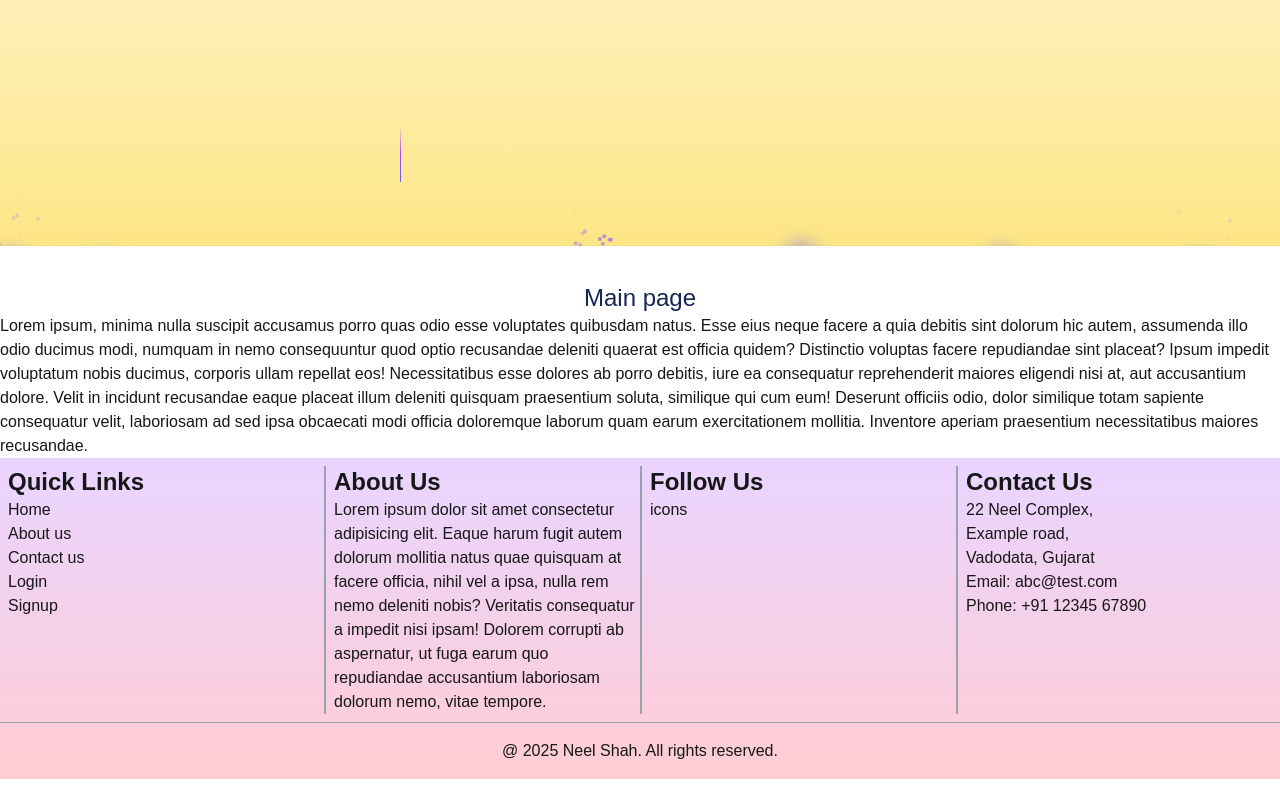
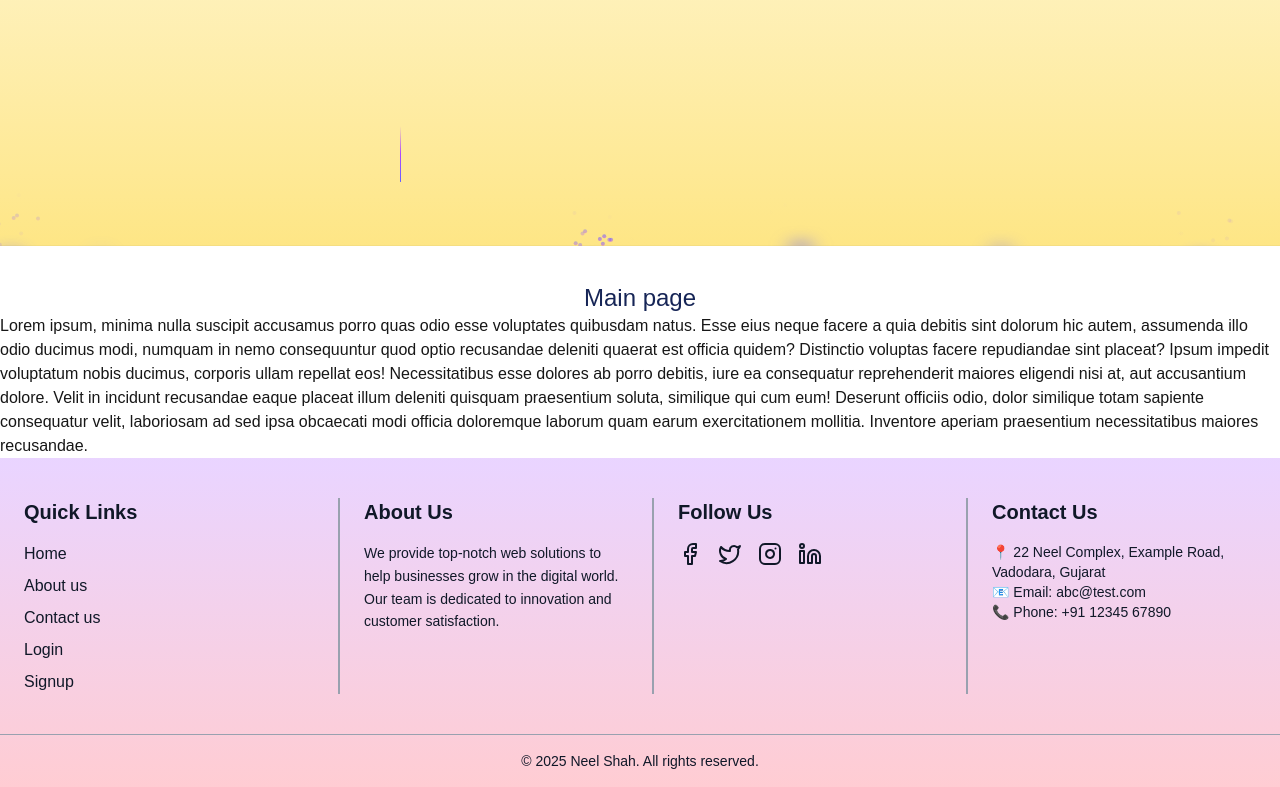
Before and after one commit to Neelman47/nextjs, a Next.js app: page / in a window 1280 px wide. Shown: the part 394-1181 px from the top of the page. Built offline with nearby package versions, Linux system fonts and the light colour scheme.

Commit message:
icons lib added, improve footer

```diff
--- a/package.json
+++ b/package.json
@@ -11,6 +11,7 @@
   "dependencies": {
     "@tabler/icons-react": "^3.31.0",
     "clsx": "^2.1.1",
+    "lucide-react": "^0.482.0",
     "motion": "^12.5.0",
     "next": "15.2.2",
     "react": "^19.0.0",
--- a/src/components/Footer.tsx
+++ b/src/components/Footer.tsx
@@ -1,48 +1,70 @@
 import React from "react";
 import Link from "next/link";
+import { Facebook, Twitter, Instagram, Linkedin } from "lucide-react"; // Import icons
 
 export default function Footer() {
   return (
-        <footer className=" bg-gradient-to-b from-purple-200 to-rose-200">
-                <div className="grid grid-cols-1 sm:grid-cols-2 lg:grid-cols-4 p-2">
+    <footer className="bg-gradient-to-b from-purple-200 to-rose-200 dark:from-gray-900 dark:to-gray-800 text-gray-900 dark:text-gray-300">
+      <div className="container mx-auto px-6 py-10">
+        <div className="grid grid-cols-1 sm:grid-cols-2 lg:grid-cols-4 gap-6">
+          {/* Quick Links */}
           <div>
-                        <h4 className="text-2xl font-bold">Quick Links</h4>
-                        <Link key={`home`} href='/' >
-                            <span className="">Home</span>
-                        </Link> <br />
-                        <Link key={`about`} href='/about' >
-                            <span className="">About us</span>
-                        </Link> <br />
-                        <Link key={`contact`} href='/contact' >
-                            <span className="">Contact us</span>
-                        </Link> <br />
-                        <Link key={`login`} href='/login' >
-                            <span className="">Login</span>
-                        </Link> <br />
-                        <Link key={`signup`} href='/signup' >
-                            <span className="">Signup</span>
-                        </Link> <br />
+            <h4 className="text-xl font-semibold mb-4">Quick Links</h4>
+            <ul className="space-y-2">
+              {["Home", "About us", "Contact us", "Login", "Signup"].map((item, idx) => (
+                <li key={idx}>
+                  <Link href={`/${item.toLowerCase().replace(" ", "-")}`}>
+                    <span className="hover:text-purple-600 dark:hover:text-purple-400 transition-colors">
+                      {item}
+                    </span>
+                  </Link>
+                </li>
+              ))}
+            </ul>
           </div>
-                    <div className="lg:border-s-2 lg:ps-2 lg:border-gray-400 border-0">
-                    <h4 className="text-2xl font-bold">About Us</h4>
-                        <p>Lorem ipsum dolor sit amet consectetur adipisicing elit. Eaque harum fugit autem dolorum mollitia natus quae quisquam at facere officia, nihil vel a ipsa, nulla rem nemo deleniti nobis? Veritatis consequatur a impedit nisi ipsam! Dolorem corrupti ab aspernatur, ut fuga earum quo repudiandae accusantium laboriosam dolorum nemo, vitae tempore.
+
+          {/* About Us */}
+          <div className="lg:border-l-2 lg:pl-6 border-gray-400">
+            <h4 className="text-xl font-semibold mb-4">About Us</h4>
+            <p className="text-sm leading-relaxed">
+              We provide top-notch web solutions to help businesses grow in the digital world.
+              Our team is dedicated to innovation and customer satisfaction.
             </p>
           </div>
-                    <div  className="lg:border-s-2 lg:ps-2 lg:border-gray-400 border-0">
-                    <h4 className="text-2xl font-bold">Follow Us</h4>
-                        icons <br />
-                    </div>
-                    <div  className="lg:border-s-2 lg:ps-2 lg:border-gray-400 border-0">
-                    <h4 className="text-2xl font-bold">Contact Us</h4>
-                        <p>22 Neel Complex,</p>
-                        <p>Example road,</p>
-                        <p>Vadodata, Gujarat</p>
-                        <p>Email: abc@test.com</p>
-                        <p>Phone: +91 12345 67890</p>
+
+          {/* Social Media */}
+          <div className="lg:border-l-2 lg:pl-6 border-gray-400">
+            <h4 className="text-xl font-semibold mb-4">Follow Us</h4>
+            <div className="flex space-x-4">
+              <Link href="#">
+                <Facebook className="w-6 h-6 hover:text-blue-600 transition-colors" />
+              </Link>
+              <Link href="#">
+                <Twitter className="w-6 h-6 hover:text-blue-400 transition-colors" />
+              </Link>
+              <Link href="#">
+                <Instagram className="w-6 h-6 hover:text-pink-500 transition-colors" />
+              </Link>
+              <Link href="#">
+                <Linkedin className="w-6 h-6 hover:text-blue-700 transition-colors" />
+              </Link>
             </div>
           </div>
-                <hr className="text-gray-400"/>
-                <p className="text-center p-4"> @ 2025 Neel Shah. All rights reserved.</p>
+
+          {/* Contact Info */}
+          <div className="lg:border-l-2 lg:pl-6 border-gray-400">
+            <h4 className="text-xl font-semibold mb-4">Contact Us</h4>
+            <p className="text-sm">📍 22 Neel Complex, Example Road, Vadodara, Gujarat</p>
+            <p className="text-sm">📧 Email: abc@test.com</p>
+            <p className="text-sm">📞 Phone: +91 12345 67890</p>
+          </div>
+        </div>
+      </div>
+
+      {/* Footer Bottom */}
+      <div className="border-t border-gray-400 text-center py-4 text-sm">
+        © {new Date().getFullYear()} Neel Shah. All rights reserved.
+      </div>
     </footer>
   );
 }
```
Also changed, not shown: 1 other file (tests, documents, lock files or other folders). Lines whose indentation alone changed are shown as unchanged.
